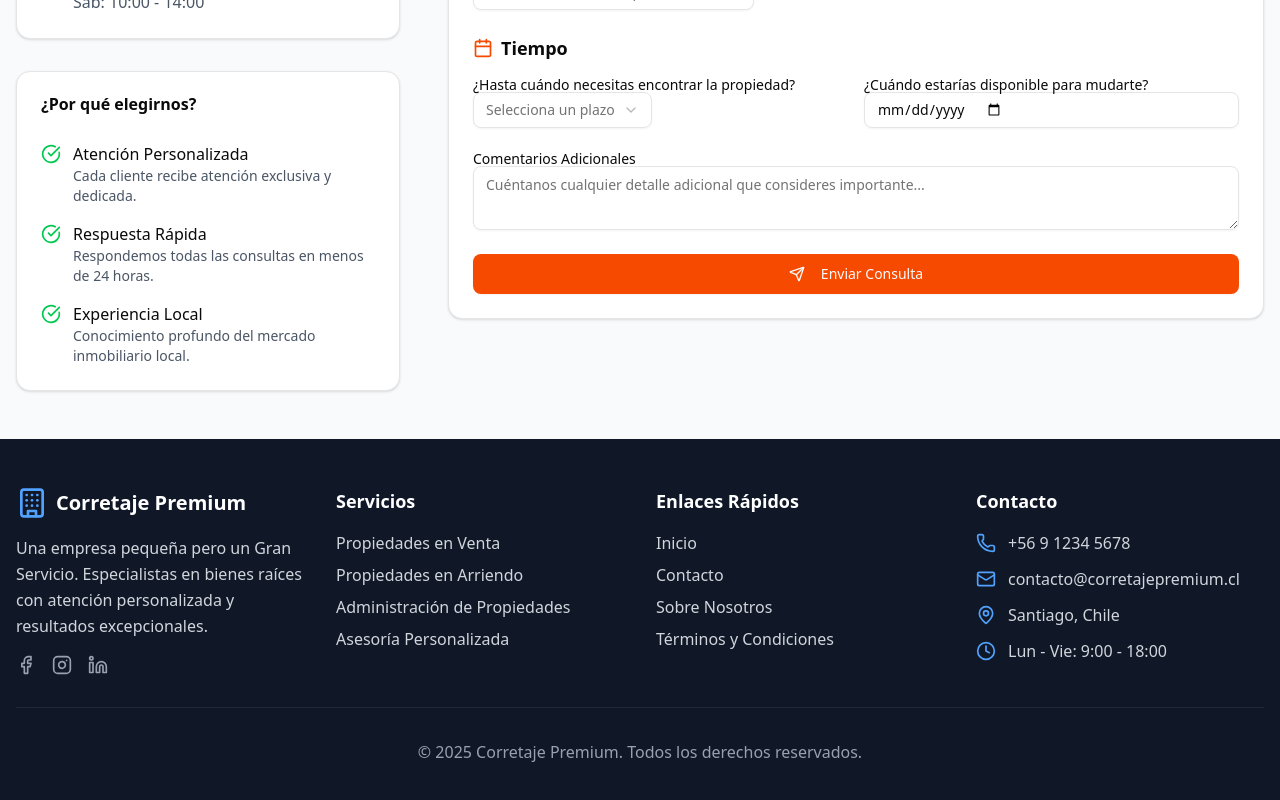
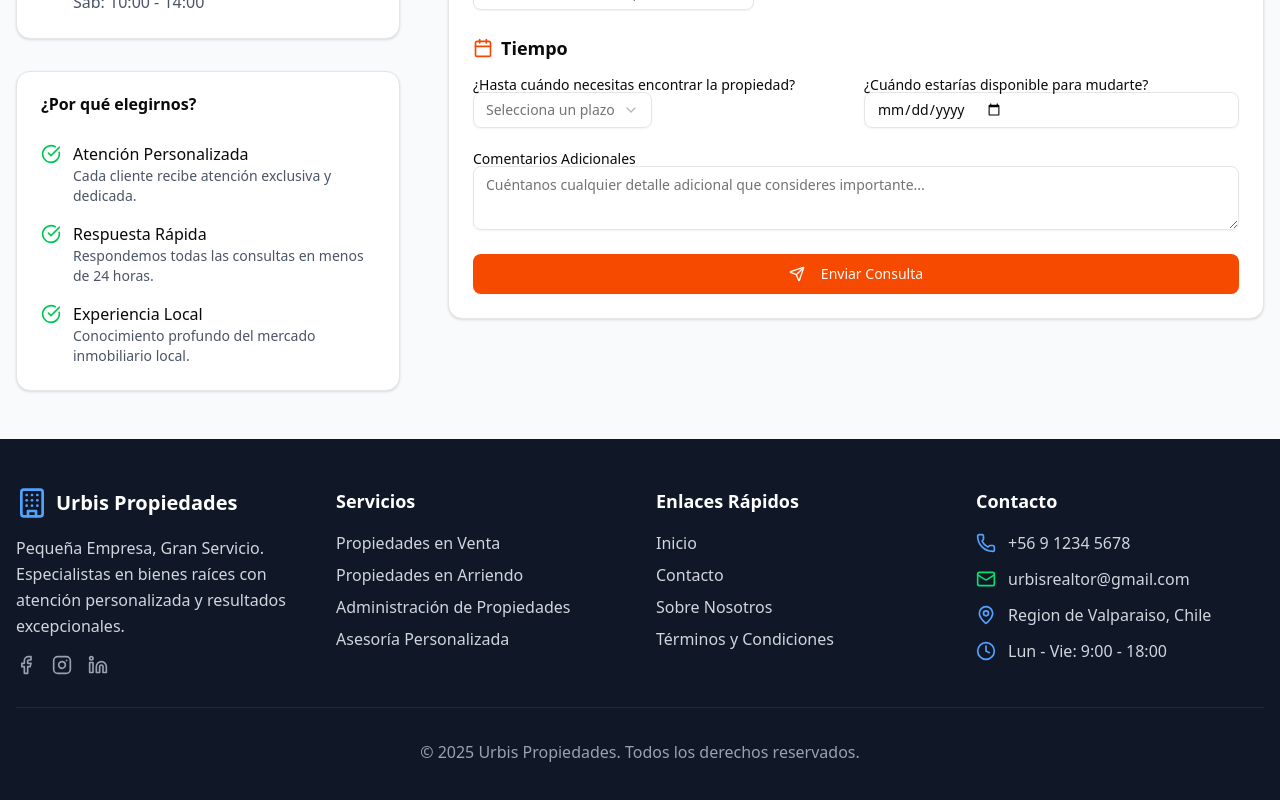
Before and after one commit to UrbisProp/ranchoweb, a React (Vite) app: page /contacto in a window 1280 px wide. Shown: the part 645-1445 px from the top of the page. Built offline with nearby package versions, Linux system fonts and the light colour scheme.

Commit message:
Update Footer.jsx

```diff
--- a/src/components/Footer.jsx
+++ b/src/components/Footer.jsx
@@ -10,10 +10,10 @@ const Footer = () => {
           <div className="md:col-span-1">
             <div className="flex items-center space-x-2 mb-4">
               <Building className="h-8 w-8 text-blue-400" />
-              <span className="font-bold text-xl">Corretaje Premium</span>
+              <span className="font-bold text-xl">Urbis Propiedades</span>
             </div>
             <p className="text-gray-300 mb-4 leading-relaxed">
-              Una empresa pequeña pero un Gran Servicio. Especialistas en bienes raíces
+              Pequeña Empresa, Gran Servicio. Especialistas en bienes raíces
               con atención personalizada y resultados excepcionales.
             </p>
             <div className="flex space-x-4">
@@ -92,12 +92,12 @@ const Footer = () => {
                 <span className="text-gray-300">+56 9 1234 5678</span>
               </div>
               <div className="flex items-center space-x-3">
-                <Mail className="h-5 w-5 text-blue-400 flex-shrink-0" />
-                <span className="text-gray-300">contacto@corretajepremium.cl</span>
+                <Mail className="h-5 w-5 text-green-400 flex-shrink-0" />
+                <span className="text-gray-300">urbisrealtor@gmail.com</span>
               </div>
               <div className="flex items-center space-x-3">
                 <MapPin className="h-5 w-5 text-blue-400 flex-shrink-0" />
-                <span className="text-gray-300">Santiago, Chile</span>
+                <span className="text-gray-300">Region de Valparaiso, Chile</span>
               </div>
               <div className="flex items-center space-x-3">
                 <Clock className="h-5 w-5 text-blue-400 flex-shrink-0" />
@@ -109,7 +109,7 @@ const Footer = () => {
 
         <div className="border-t border-gray-800 mt-8 pt-8 text-center">
           <p className="text-gray-400">
-            © 2025 Corretaje Premium. Todos los derechos reservados.
+            © 2025 Urbis Propiedades. Todos los derechos reservados.
           </p>
         </div>
       </div>
```
